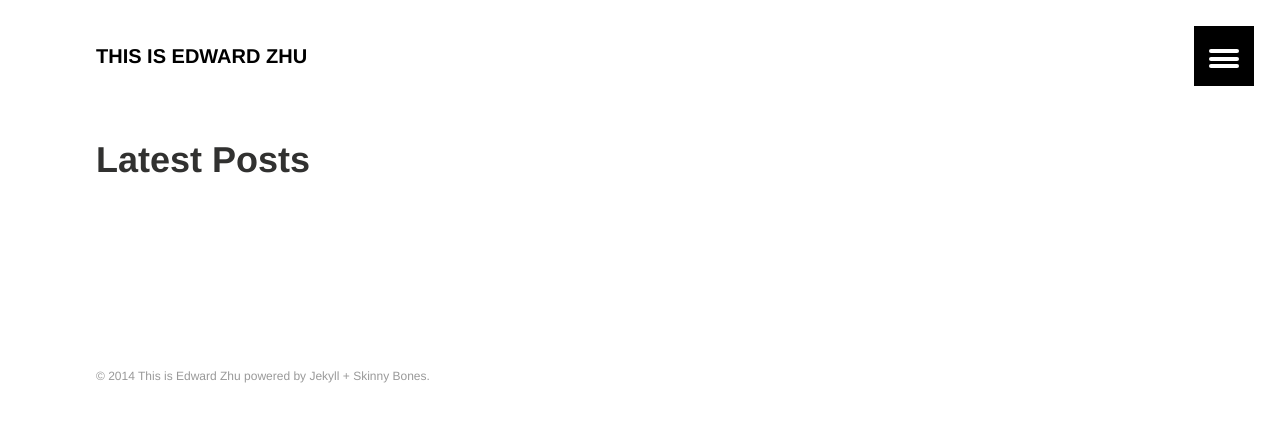
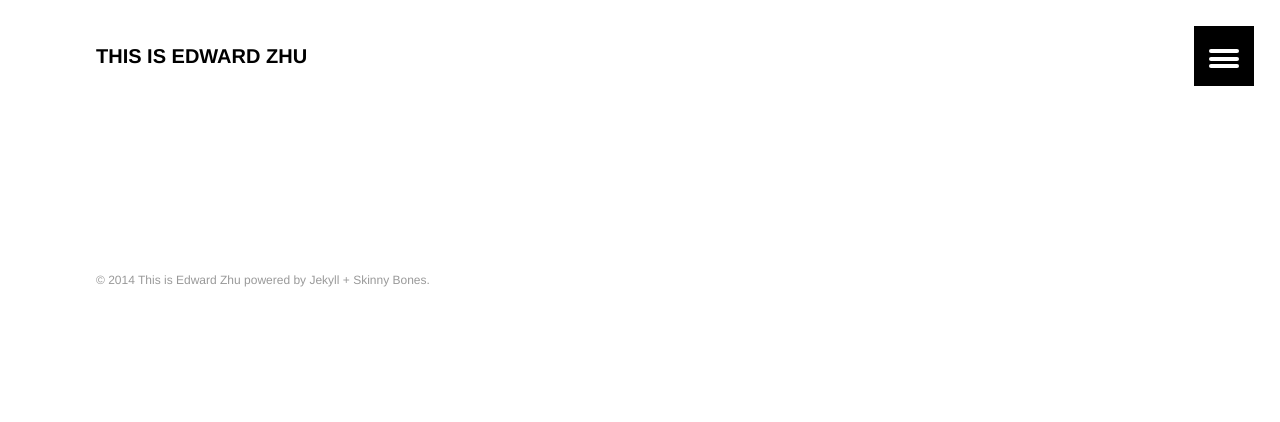
Before and after one commit to zhued/zhued.github.io, a Jekyll site: the page built from index.md, in a window 1280 px wide. Shown: the top 422 px of the page. Built offline with Jekyll 4.4.1, drawn with Linux system fonts in a browser that asks for light colours.

Commit message:
change page

```diff
--- a/index.md
+++ b/index.md
@@ -1,7 +1,7 @@
 ---
-layout: archive
+layout: default
 permalink: /
-title: "Latest Posts"
+title: "This is Edward Zhu"
 ---
 
 <div class="tiles">
```
Also changed, not shown: 3 other files.
